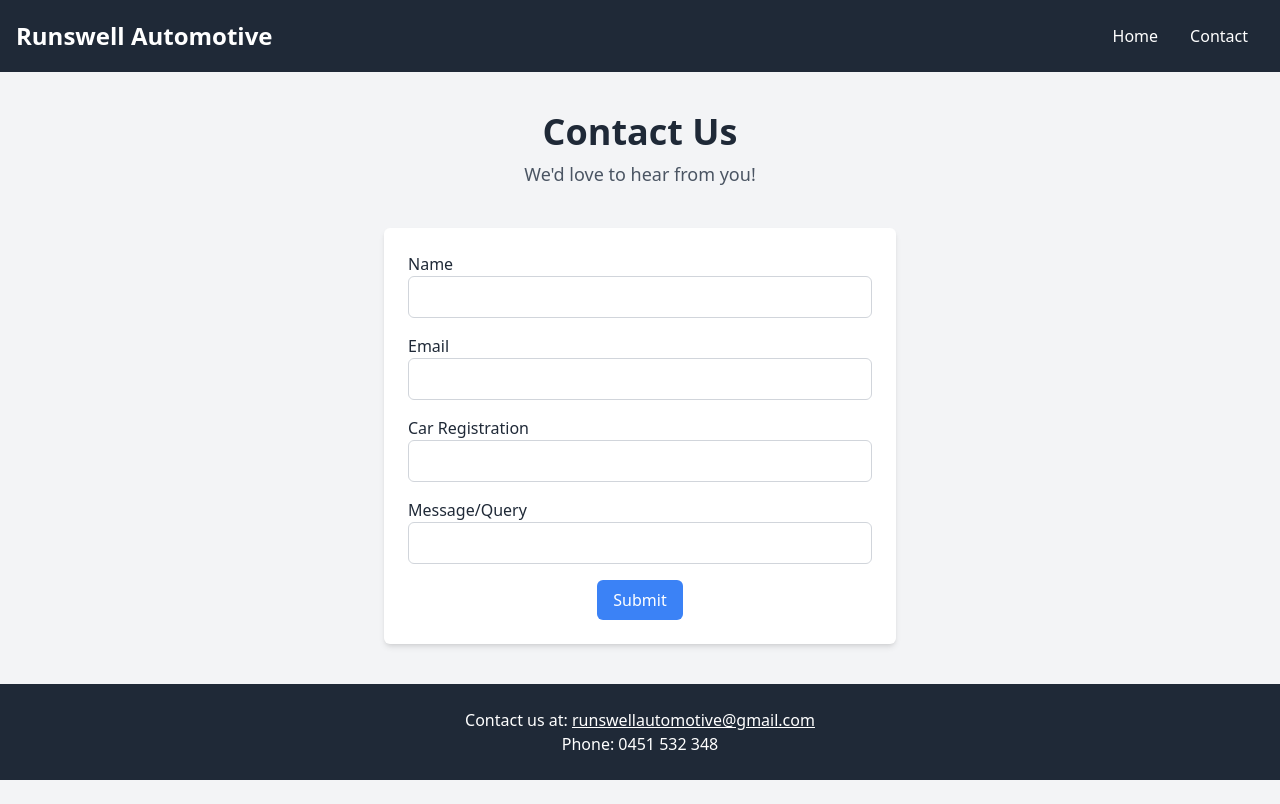
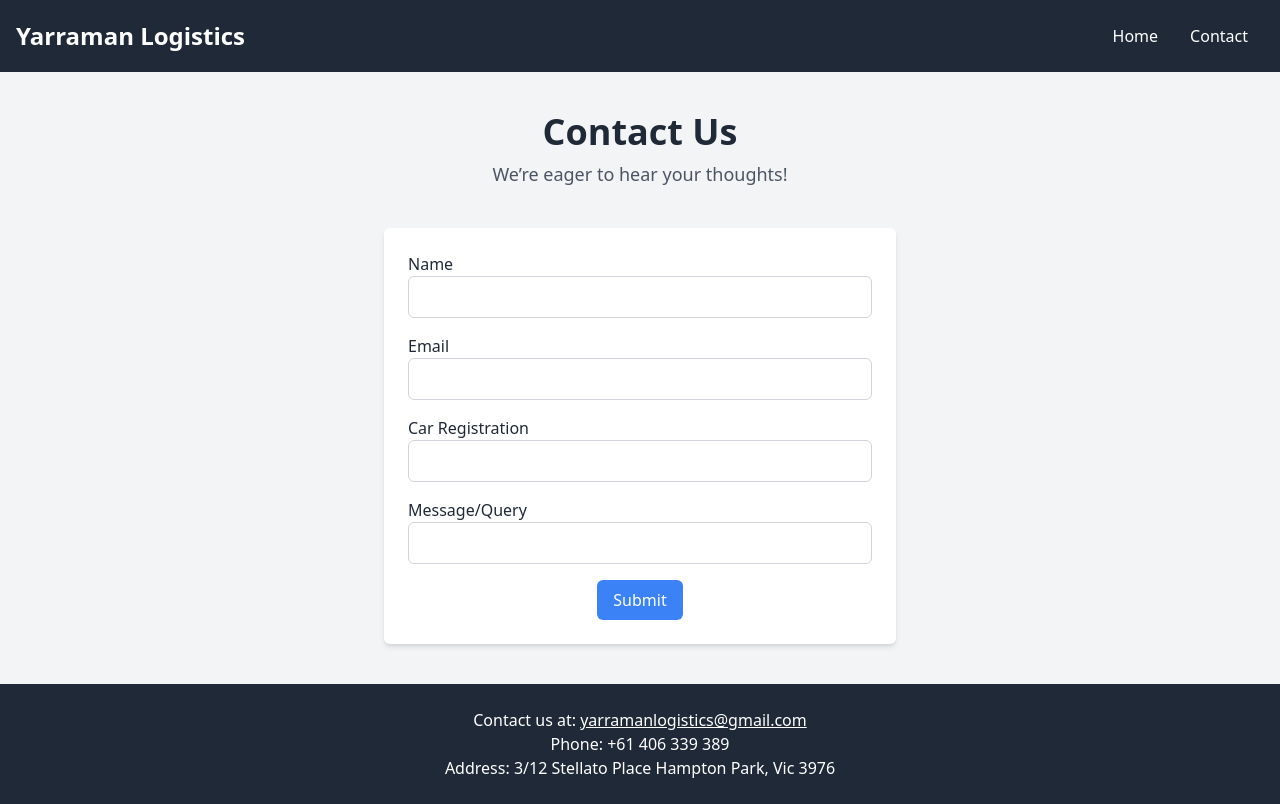
Before and after one commit to 068brian/Worldwide, a website: page contact.html in a window 1280 px wide. Drawn offline with nearby package versions, Linux system fonts and the light colour scheme.

Commit message:
updated contact

```diff
--- a/contact.html
+++ b/contact.html
@@ -4,14 +4,14 @@
 <head>
   <meta charset="UTF-8">
   <meta name="viewport" content="width=device-width, initial-scale=1.0">
-  <title>Contact - Runswell Automotive</title>
+  <title>Contact - Yarraman Logistics</title>
   <script src="https://cdn.tailwindcss.com"></script>
 </head>
 <body class="font-sans bg-gray-100">
   <!-- Navbar -->
   <nav class="bg-gray-800 text-white py-4">
     <div class="container mx-auto flex justify-between items-center px-4">
-      <a href="index.html" class="text-2xl font-bold">Runswell Automotive</a>
+      <a href="index.html" class="text-2xl font-bold">Yarraman Logistics</a>
       <button id="menu-toggle" class="block md:hidden px-2 py-1 border rounded text-white border-white">Menu</button>
       <div id="menu" class="hidden md:flex flex-col md:flex-row">
         <a href="index.html" class="px-4 py-2 hover:text-gray-300">Home</a>
@@ -24,7 +24,7 @@
   <div class="container mx-auto my-10 px-4">
     <header class="text-center mb-10">
       <h1 class="text-4xl font-bold text-gray-800">Contact Us</h1>
-      <p class="text-lg text-gray-600 mt-2">We'd love to hear from you!</p>
+      <p class="text-lg text-gray-600 mt-2">We’re eager to hear your thoughts!</p>
     </header>
 
     <form id="contact-form" class="bg-white shadow-md rounded-md p-6 max-w-lg mx-auto">
@@ -52,8 +52,9 @@
 
   <footer class="bg-gray-800 text-white py-6">
     <div class="container mx-auto text-center">
-      <p>Contact us at: <a href="mailto:runswellautomotive@gmail.com" class="underline">runswellautomotive@gmail.com</a></p>
-      <p>Phone: 0451 532 348</p>
+      <p>Contact us at: <a href="mailto:runswellautomotive@gmail.com" class="underline">yarramanlogistics@gmail.com</a></p>
+      <p>Phone: +61 406 339 389</p>
+      <p>Address: 3/12 Stellato Place Hampton Park, Vic 3976</p>
     </div>
   </footer>
 
--- a/sendmail.js
+++ b/sendmail.js
@@ -41,7 +41,7 @@ app.post("/send-email", async (req, res) => {
     });
 
     const mailOptions = {
-      from: `"Runswell Contact Form" <${email}>`,
+      from: `"Yarraman Contact Form" <${email}>`,
       to: "whitneydeng9@gmail.com", // Replace with your email
       subject: "New Contact Form Submission",
       text: `Name: ${name}\nEmail: ${email}\nCar: ${car}\nMessage:\n${message}`,
```
Also changed, not shown: index.html (+4 -4 lines).
